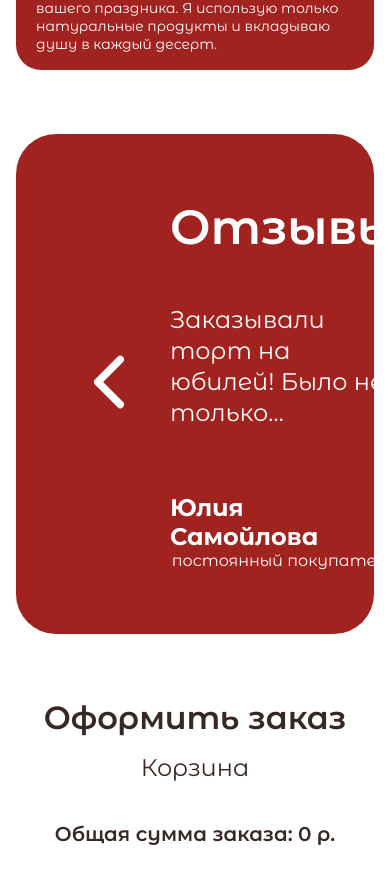
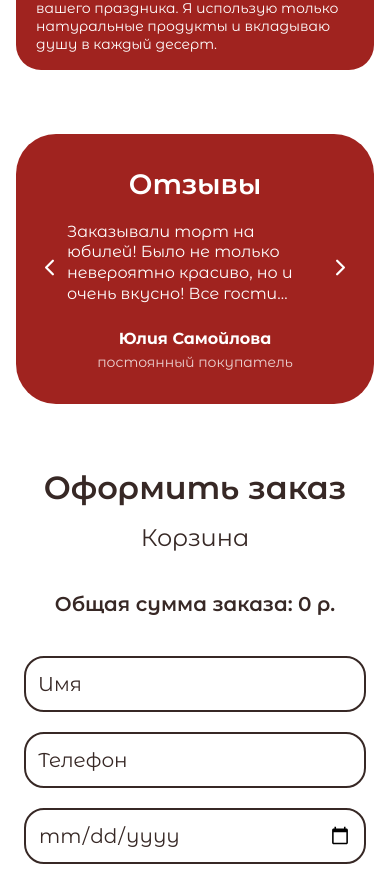
Before and after one commit to DeadDPie/landingGpo, a Next.js app: page / in a window 390 px wide. Shown: the part 5445-6327 px from the top of the page. Built offline with nearby package versions, Linux system fonts and the light colour scheme.

Commit message:
reviews adaptive

```diff
--- a/src/components/Reviews/Reviews.module.css
+++ b/src/components/Reviews/Reviews.module.css
@@ -8,12 +8,12 @@
 .container {
   background-color: var(--color-blocks);
   border-radius: 40px;
-  padding: 4rem 2rem;
+  padding: 2.5rem 2rem;
   display: flex;
   align-items: center;
   justify-content: space-between;
-  min-height: 500px;
-  height: 500px;
+  min-height: 400px;
+  height: 400px;
 }
 
 .content {
@@ -21,6 +21,9 @@
   text-align: center;
   max-width: 750px;
   margin: 0 auto;
+  display: flex;
+  flex-direction: column;
+  height: 100%;
 }
 
 .title {
@@ -28,33 +31,48 @@
   color: var(--color-text-white);
 }
 
+.text_wrapper {
+  display: flex;
+  align-items: center;
+  justify-content: center;
+  height: calc(1.3em * 4);
+  flex: 0 0 calc(1.3em * 4);
+  box-sizing: border-box;
+  margin: 1rem 0 3rem 0;
+}
+
 .text {
   font-size: 24px;
   line-height: 1.3;
   font-weight: 400;
   color: var(--color-text-white);
-  margin-bottom: 4rem;
   text-align: left;
-   display: -webkit-box;
-  line-clamp: 4;
+  width: 100%;
+  max-width: 100%;
+  display: -webkit-box;
   -webkit-line-clamp: 4;
   -webkit-box-orient: vertical;
   overflow: hidden;
-  overflow-wrap: anywhere;
-
+  word-break: break-word;
 }
 
 .author {
   display: flex;
   flex-direction: column;
   align-items: center;
-
+  flex-shrink: 0;
 }
 
-.author_name, .author_role {
-  width: fit-content;
+.author_name {
   color: var(--color-text-white);
-  text-align: left;
+  font-size: 22px;
+  margin-bottom: 0.3rem;
+}
+
+.author_role {
+  color: var(--color-text-white);
+  font-size: 18px;
+  opacity: 0.8;
 }
 
 .arrow {
@@ -63,5 +81,76 @@
   color: var(--color-text-white);
   cursor: pointer;
   padding: 1rem;
+}
 
+@media (max-width: 1024px) {
+  .container {
+    padding: 2rem 1.5rem;
+    min-height: 350px;
+    height: 350px;
+  }
+
+  .title {
+    font-size: 36px;
+    margin-bottom: 32px;
+  }
+
+  .text {
+    font-size: 20px;
+  }
+
+  .author_name {
+    font-size: 20px;
+  }
+
+  .author_role {
+    font-size: 16px;
+  }
+
+  .arrow svg {
+    width: 100px;
+    height: 50px;
+  }
 }
+
+@media (max-width: 768px) {
+  .container {
+    padding: 1rem 1rem;
+    min-height: 270px;
+    height: auto;
+  }
+
+  .arrow {
+    padding: 0.25rem;
+  }
+
+  .arrow svg {
+    width: 27px;
+    height: 27px;
+  }
+
+  .content {
+    max-width:90%;
+  }
+
+  .title {
+    font-size: 28px;
+    margin-bottom: 5px;
+  }
+
+  .text {
+    font-size: 16px;
+  }
+
+  .author_name {
+    font-size: 16px;
+  }
+
+  .author_role {
+    font-size: 14px;
+  }
+
+  .text_wrapper {
+    margin: 1rem 0 1.5rem 0;
+  }
+}
--- a/src/components/Reviews/Reviews.tsx
+++ b/src/components/Reviews/Reviews.tsx
@@ -30,9 +30,11 @@ export default function Reviews() {
             {title}
           </Typography>
 
-          <Typography variant="p1" as="p" className={styles.text}>
-            {currentReview.text}
-          </Typography>
+          <div className={styles.text_wrapper}>
+            <Typography variant="p1" as="p" className={styles.text}>
+              {currentReview.text}
+            </Typography>
+          </div>
 
           <div className={styles.author}>
             <Typography variant="h2" as="h3" className={styles.author_name}>
```
